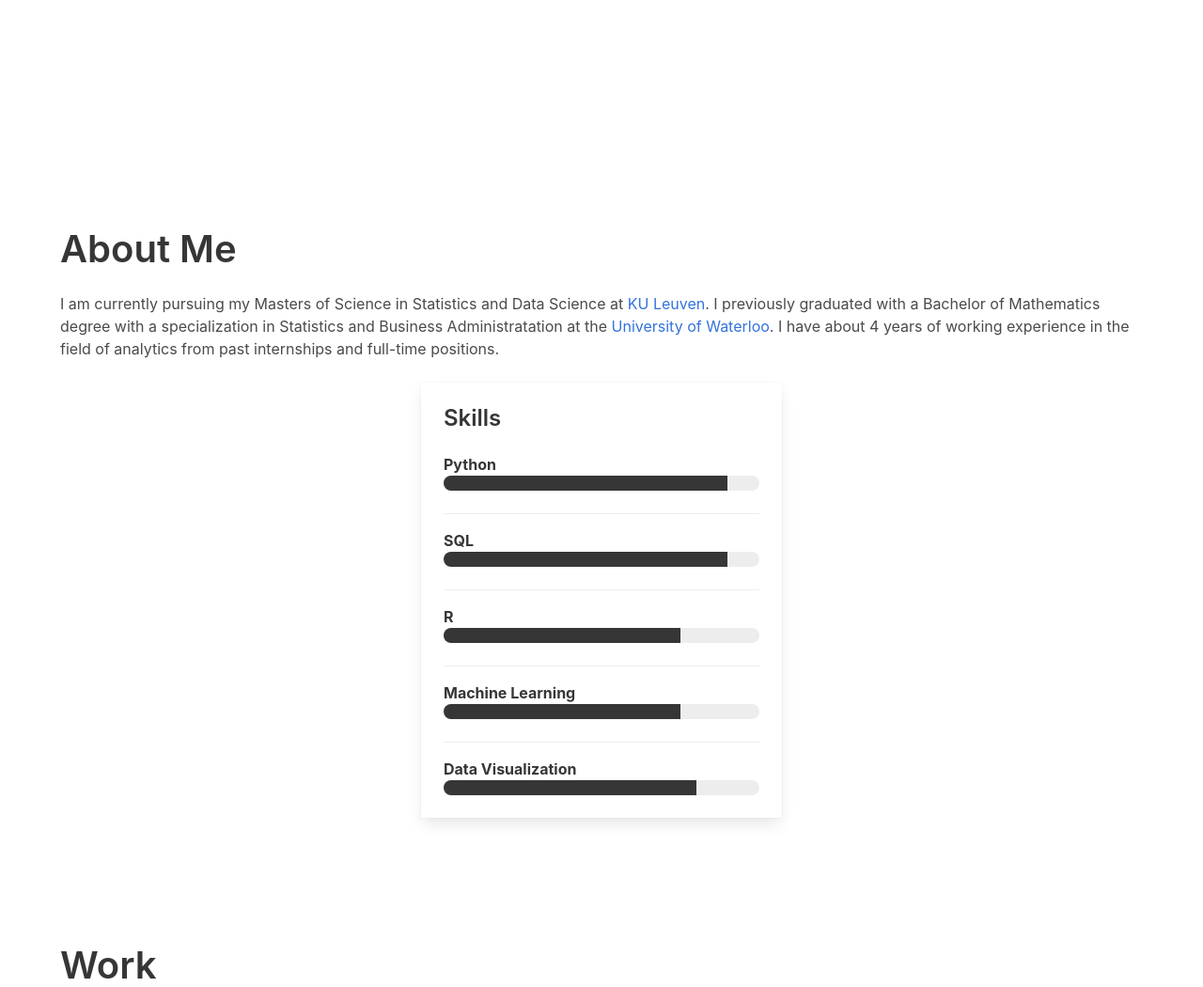
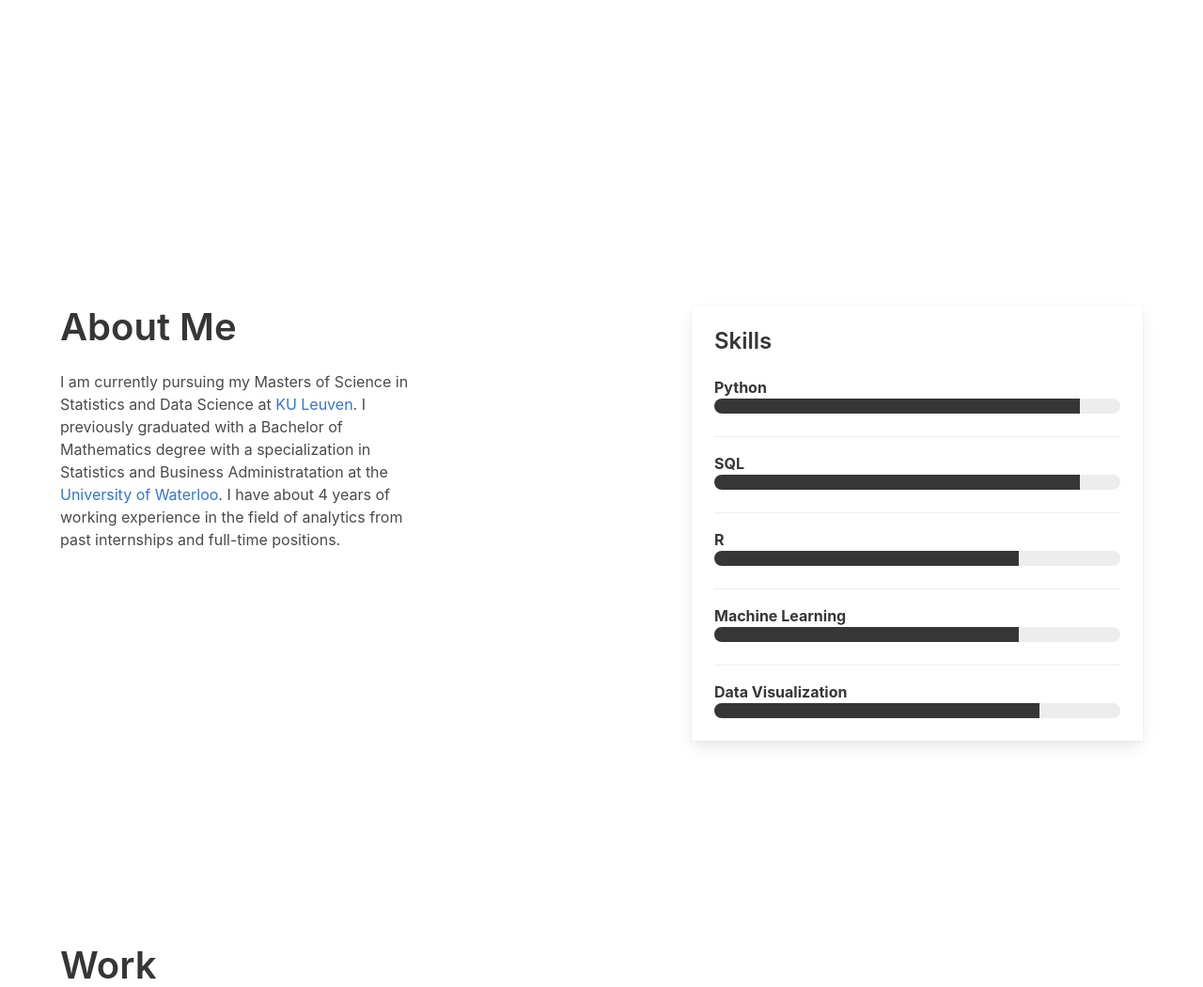
Before and after one commit to abe1144/blog_app, a Flask app: page /about in a window 1280 px wide. Shown: the part 592-1642 px from the top of the page at 94% size. Run offline with Flask 2, Linux system fonts and the light colour scheme; data comes from the database, SQL or seed files in the repository; both versions use the stored data as it was after the commit; parts of the project's set-up code (start-up, migrations or seed data) failed here and were passed over.

Commit message:
updated format

```diff
--- a/templates/aboutme.html
+++ b/templates/aboutme.html
@@ -95,6 +95,9 @@
   <section class="hero is-fullheight" id="about">
     <div class="hero-body">
       <div class="container">
+
+        <div class="columns has-same-height is-gapless">
+          <div class="column is-one-third">
             <h3 class="title is-2">About Me</h3>
             <p>
               I am currently pursuing my Masters of Science in Statistics and Data
@@ -106,8 +109,8 @@
               past internships and full-time positions.
             </p>
             <br />
-        <div class="columns has-same-height is-gapless">
-          <div class="column"></div>
+          </div>
+          <div class="column is-one-quarter"></div>
           <div class="column">
             <!-- Skills -->
             <div class="card">
@@ -177,7 +180,6 @@
               </div>
             </div>
           </div>
-          <div class="column"></div>
         </div>
       </div>
     </div>
@@ -300,7 +302,7 @@
   <section class="hero is-fullheight" id="portfolio">
     <div class="hero-body">
       <div class="container">
-        <h3 class="title is-2">Portfolio</h3>
+        <h3 class="title is-2">Personal Projects</h3>
         <div container portfolio-container>
           <div class="columns is-multiline">
             {% for project in projects %}
```
Also changed, not shown: requirements.txt (+16 -25 lines), database.db, static/images/uploads/boxplot.png (added), static/images/uploads/newplot.png (added), static/images/uploads/nico-baum-fQ7oU8JVT1A-unsplash_1.jpg (added), static/images/uploads/nico-baum-fq7ou8jvt1a-unsplash.jpg (added), static/images/uploads/nik-owens-40OJLYVWeeM-unsplash_1.jpg (added). Lines whose indentation alone changed are shown as unchanged.
